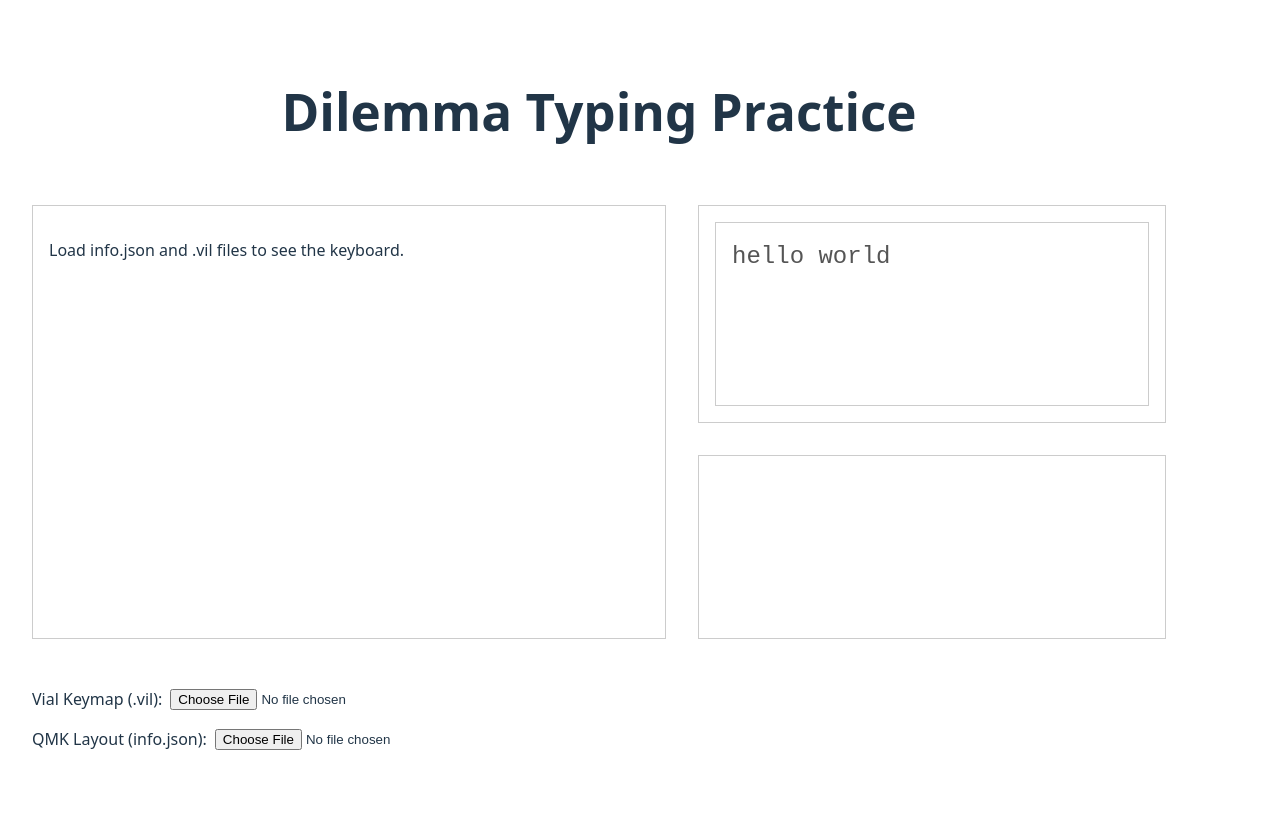
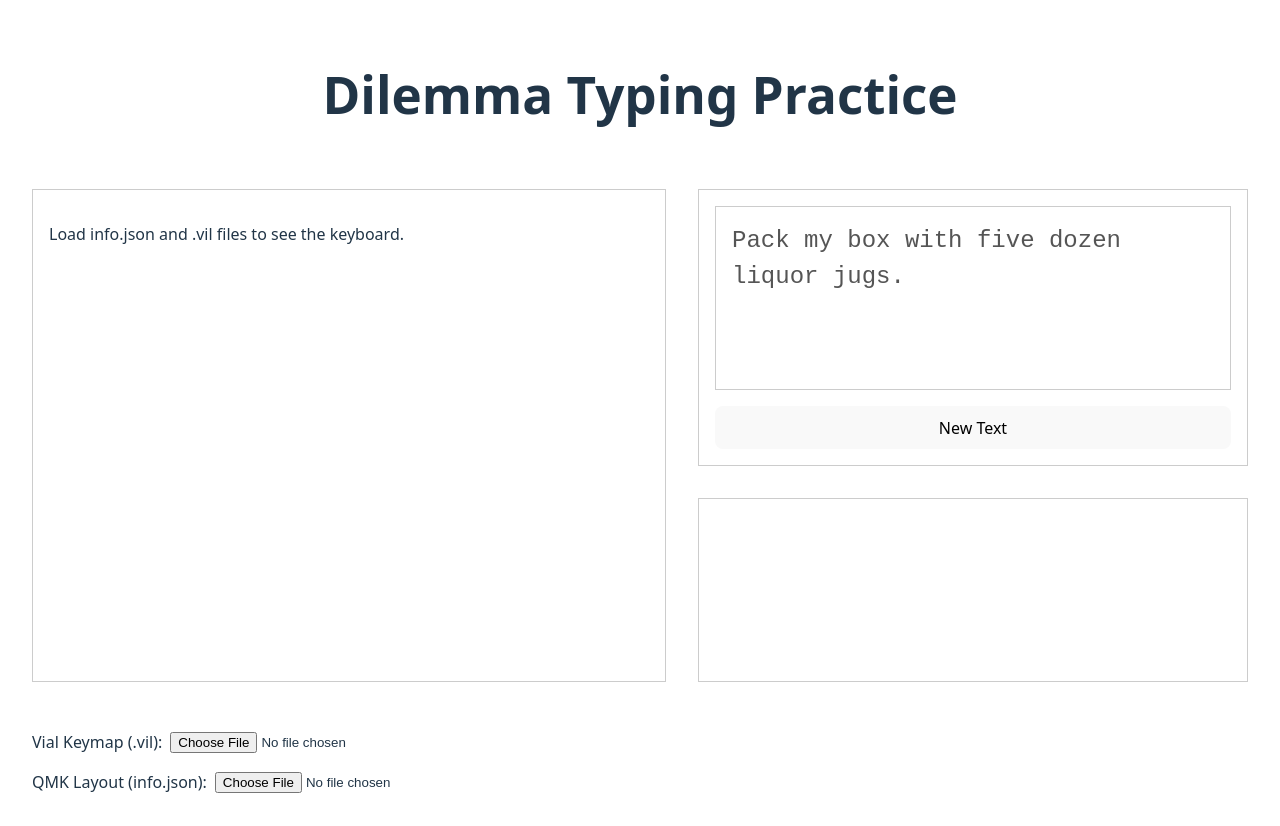
Before and after one commit to vovka/anykbtype, a React (Vite) app: page / in a window 1280 px wide. Before the commit the page ends 800 px from the top, so only its background shows below. Built offline with nearby package versions, Linux system fonts and the light colour scheme.

Commit message:
feat: Add more text examples and a 'New Text' button

```diff
--- a/src/App.tsx
+++ b/src/App.tsx
@@ -5,13 +5,20 @@ import Keyboard from './components/Keyboard';
 import PracticeArea from './components/PracticeArea';
 import FileLoader from './components/FileLoader';
 import { getKeyboard, parseVilFile, parseInfoJson } from './lib/parser';
+import { TEXTS } from './lib/texts';
 
 function App() {
   const [infoJson, setInfoJson] = useState<InfoJson | null>(null);
   const [vilFile, setVilFile] = useState<VilFile | null>(null);
   const [keyboard, setKeyboard] = useState<any[]>([]);
-  const [text] = useState('hello world');
+  const getRandomText = () => TEXTS[Math.floor(Math.random() * TEXTS.length)];
+  const [text, setText] = useState(getRandomText());
   const [typedText, setTypedText] = useState('');
+
+  const handleNewText = () => {
+    setText(getRandomText());
+    setTypedText('');
+  };
 
   const { nextKey, activeLayer, requiredLayerSwitchKey } = useMemo(() => {
     const nextChar = text[typedText.length];
@@ -92,6 +99,7 @@ function App() {
         </div>
         <div className="practice-area">
           <PracticeArea text={text} typedText={typedText} />
+          <button onClick={handleNewText}>New Text</button>
         </div>
         <div className="performance-panel">
           {/* Placeholder for performance panel */}
--- /dev/null
+++ b/src/lib/texts.ts
@@ -0,0 +1,7 @@
+export const TEXTS = [
+  'The quick brown fox jumps over the lazy dog.',
+  'Pack my box with five dozen liquor jugs.',
+  'How vexingly quick daft zebras jump!',
+  'Mr. Jock, TV quiz PhD, bags few lynx.',
+  'Cwm fjord bank glyphs vext quiz.',
+];
```
